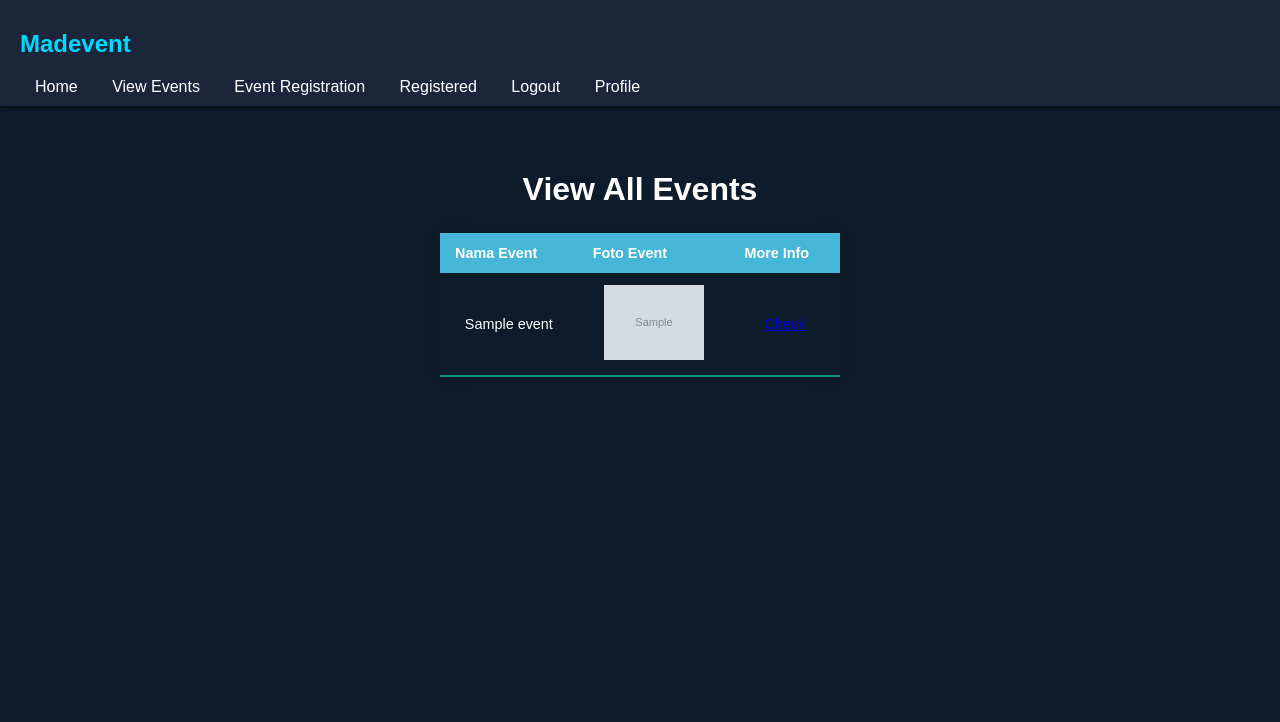
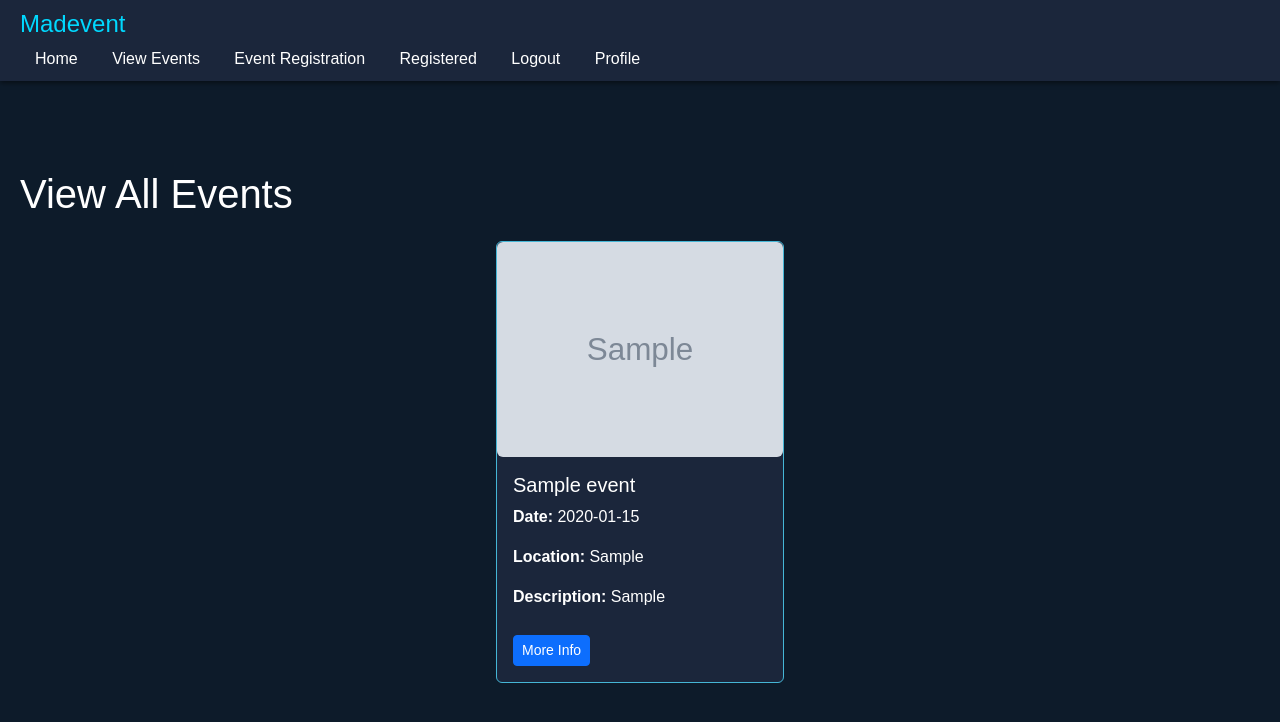
Before and after one commit to akunjone/UTS_IF330_F_Kelompok4, a PHP site: page /user/event.php in a window 1280 px wide. Shown: the top 722 px of the page. Run offline with PHP 8.4, Linux system fonts and the light colour scheme; tables that the repository leaves empty hold one stand-in row (values such as "Sample post"); grey boxes marked "Sample" are stand-in pictures.

Commit message:
Update event.php

```diff
--- a/UTSWEBPROG/user/event.php
+++ b/UTSWEBPROG/user/event.php
@@ -1,8 +1,12 @@
 <!DOCTYPE html>
 <html lang="en">
 <head>
+    <meta charset="UTF-8">
+    <meta name="viewport" content="width=device-width, initial-scale=1.0">
+    <title>View All Events</title>
+    <!-- Bootstrap CSS -->
+    <link href="https://cdn.jsdelivr.net/npm/bootstrap@5.3.0-alpha1/dist/css/bootstrap.min.css" rel="stylesheet">
     <link rel="stylesheet" href="../user/styleuser.css">
-    <title>Event</title>
     <style>
         body {
             display: flex;
@@ -40,34 +44,26 @@
         }
         .content {
             margin-top: 150px;
-            text-align: center;
+            padding: 20px;
+            width: 100%;
         }
-        .table-style {
-            border-collapse: collapse;
-            margin: 25px 0;
-            font-size: 0.9em;
-            font-family: sans-serif;
-            min-width: 400px;
-            box-shadow: 0 0 20px rgba(0, 0, 0, 0.15);
+        .card-deck {
+            display: flex;
+            flex-wrap: wrap;
+            justify-content: center;
         }
-        .table-style thead tr {
-            background-color: #45b6d6;
+        .card {
+            margin: 15px;
+            background-color: #1b263b;
             color: #ffffff;
-            text-align: left;
+            border: 1px solid #45b6d6;
         }
-        .table-style th,
-        .table-style td {
-            padding: 12px 15px;
+        .card-img-top {
+            max-width: 100%;
+            height: auto;
         }
-        .table-style tbody tr {
-            border-bottom: 1px solid #dddddd;
-        }
-        .table-style tbody tr:last-of-type {
-            border-bottom: 2px solid #009879;
-        }
-        .event-image {
-            width: 100px;
-            height: auto;
+        .btn-primary {
+            margin-top: 10px;
         }
     </style>
 </head>
@@ -88,35 +84,31 @@
     <div class="content">
         <h1>View All Events</h1>
 
-        <table class="table-style">
-            <thead>
-                <tr>
-                    <th>Nama Event</th>
-                    <th>Foto Event</th>
-                    <th>More Info</th>
-                </tr>
-            </thead>
-            <tbody>
+        <div class="card-deck">
             <?php
                 $koneksi = mysqli_connect("localhost", "root", "", "event");
                 $data = mysqli_query($koneksi, "SELECT * FROM events");
-                while ($display = mysqli_fetch_array($data)){
-                echo "
-             <tr>
-                <td>{$display['NamaEvent']}</td>
-            <td>
-                <img src='../uploads/{$display['Foto']}' alt='Gambar Event' style='max-width: 100px; max-height: 100px;'>
-                <br>
-                </td>
-                <td>
-                <a href='moreinfo.php?EventID={$display['EventID']}'>Check</a>
-                </td>
-                </tr>";
-            }
-    ?>
-</tbody>
+                while ($display = mysqli_fetch_array($data)) {
+                    $img_path = "../uploads/" . $display['Foto'];  // Assuming 'Foto' is the image filename
+                    $img_tag = "<img src='$img_path' class='card-img-top img-fluid rounded' alt='Event Image'/>";
 
-        </table>
+                    echo "
+                    <div class='card' style='width: 18rem;'>
+                        $img_tag
+                        <div class='card-body'>
+                            <h5 class='card-title'>{$display['NamaEvent']}</h5>
+                            <p class='card-text'><strong>Date:</strong> {$display['Tanggal']}</p>
+                            <p class='card-text'><strong>Location:</strong> {$display['Lokasi']}</p>
+                            <p class='card-text'><strong>Description:</strong> {$display['Deskripsi']}</p>
+                            <a href='moreinfo.php?EventID={$display['EventID']}' class='btn btn-primary btn-sm'>More Info</a>
+                        </div>
+                    </div>";
+                }
+            ?>
+        </div>
     </div>
+
+    <!-- Bootstrap JS -->
+    <script src="https://cdn.jsdelivr.net/npm/bootstrap@5.3.0-alpha1/dist/js/bootstrap.bundle.min.js"></script>
 </body>
 </html>
```
